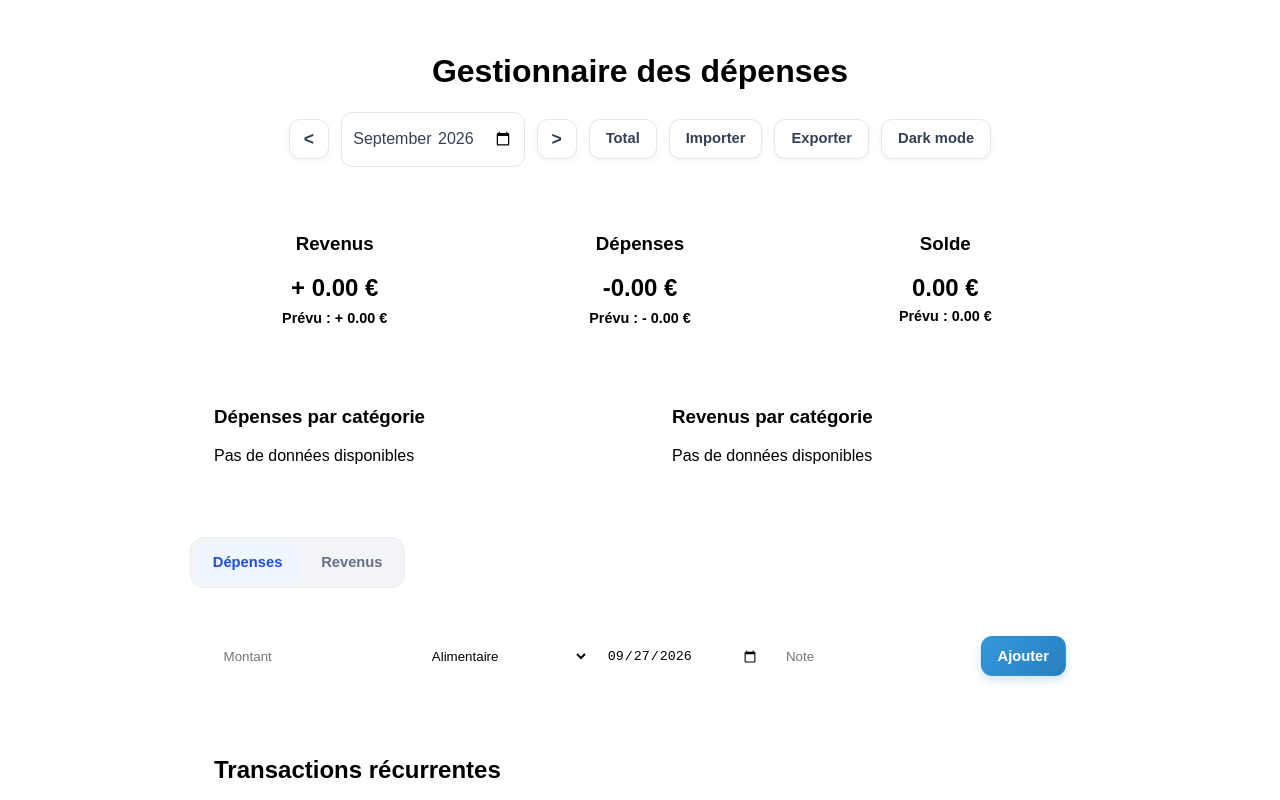
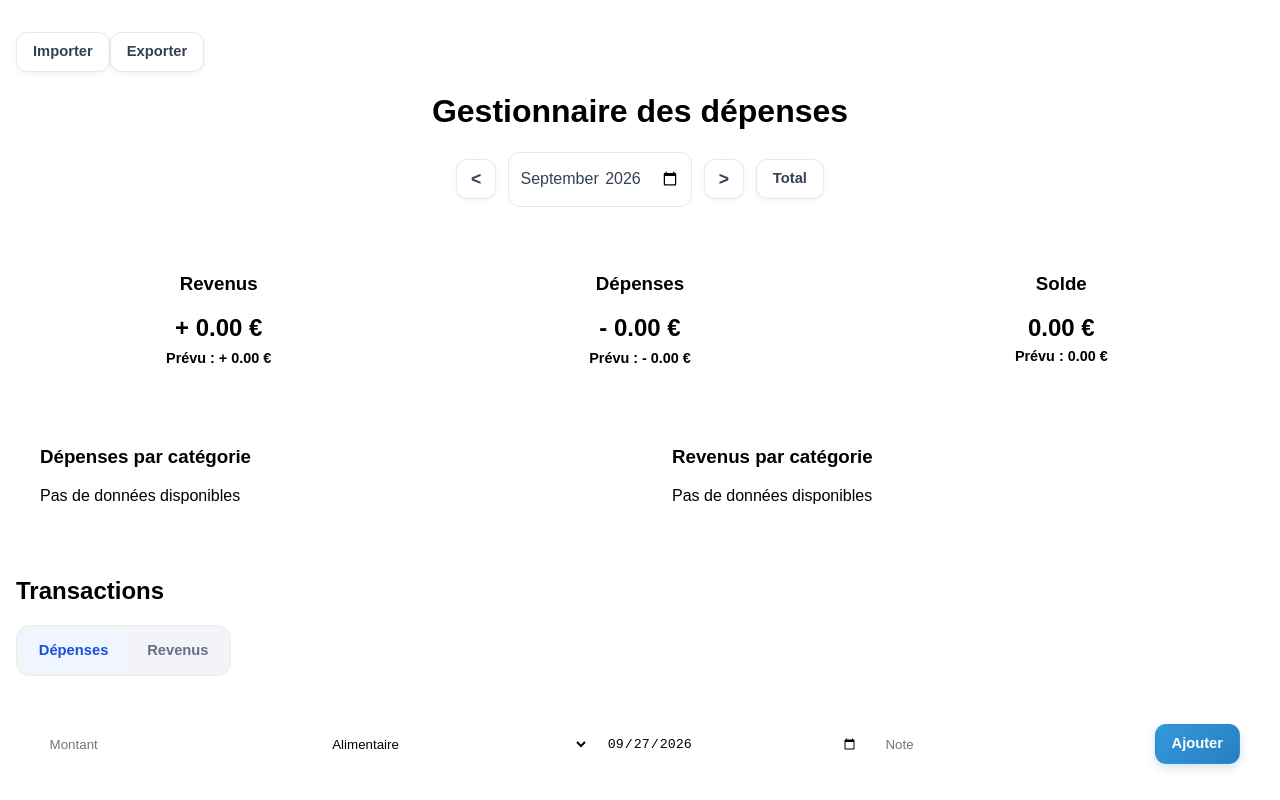
Before and after one commit to BlueDax/projects, a React (Create React App) app in the folder tracker-finance/: page / in a window 1280 px wide. Shown: the top 800 px of the page. Built offline with nearby package versions, Linux system fonts and the light colour scheme.

Commit message:
Refactor App component: remove theme management, enhance layout, and improve accessibility

```diff
--- a/tracker-finance/src/App.js
+++ b/tracker-finance/src/App.js
@@ -25,21 +25,11 @@ const CHART_COLORS = [
 ];
 
 const RECURRING_STORAGE_KEY = "myFinanceRecurring";
-const THEME_STORAGE_KEY = "myFinanceTheme";
 const FREQUENCY_LABELS = {
   weekly: "Hebdomadaire",
   monthly: "Mensuel",
   yearly: "Annuel",
 };
-
-function getInitialTheme() {
-  const savedTheme = localStorage.getItem(THEME_STORAGE_KEY);
-  if (savedTheme === "light" || savedTheme === "dark") return savedTheme;
-
-  return window.matchMedia?.("(prefers-color-scheme: dark)").matches
-    ? "dark"
-    : "light";
-}
 
 function getLocalDateValue(date = new Date()) {
   const year = date.getFullYear();
@@ -193,7 +183,7 @@ function CategoryPieChart({ title, label, data, total }) {
 // Simple inline styles for brevity
 const styles = {
   container: {
-    maxWidth: "900px",
+    maxWidth: "1400px",
     margin: "0 auto",
     padding: "2rem 1rem",
     fontFamily: 'sans-serif',
@@ -347,7 +337,6 @@ const styles = {
 };
 
 function App() {
-  const [theme, setTheme] = useState(getInitialTheme);
   // Load from LocalStorage on init
   const [transactions, setTransactions] = useState(() => {
     const saved = localStorage.getItem("myFinanceData");
@@ -395,14 +384,6 @@ function App() {
     direction: "desc",
   });
   const importInputRef = useRef(null);
-
-  const toggleTheme = () => {
-    setTheme((currentTheme) => {
-      const nextTheme = currentTheme === "dark" ? "light" : "dark";
-      localStorage.setItem(THEME_STORAGE_KEY, nextTheme);
-      return nextTheme;
-    });
-  };
 
   const changeMonth = (month) => {
     setSelectedMonth(month);
@@ -725,10 +706,37 @@ function App() {
     });
 
   return (
-    <div className="app-theme" data-theme={theme}>
+    <div className="app-theme">
       <div className="app-shell" style={styles.container}>
+        <div className="data-management-controls">
+          <button
+            type="button"
+            className="button button--period"
+            onClick={() => importInputRef.current?.click()}
+          >
+            Importer
+          </button>
+          <input
+            ref={importInputRef}
+            type="file"
+            accept="application/json,.json"
+            aria-label="Import finance backup"
+            onChange={importData}
+            hidden
+          />
+          <button
+            type="button"
+            className="button button--period"
+            onClick={exportData}
+          >
+            Exporter
+          </button>
+        </div>
         <h1 align="center">Gestionnaire des dépenses</h1>
 
+      <div className="dashboard-layout">
+        <aside className="dashboard-sidebar" aria-label="Summary and controls">
+      <div className="sidebar-heading-spacer" aria-hidden="true" />
       <div
         className="periodControls"
         style={styles.periodControls}
@@ -777,41 +785,10 @@ function App() {
             Mois en cours
           </button>
         )}
-        <button
-          type="button"
-          className="button button--period"
-          onClick={() => importInputRef.current?.click()}
-        >
-          Importer
-        </button>
-        <input
-          ref={importInputRef}
-          type="file"
-          accept="application/json,.json"
-          aria-label="Import finance backup"
-          onChange={importData}
-          hidden
-        />
-        <button
-          type="button"
-          className="button button--period"
-          onClick={exportData}
-        >
-          Exporter
-        </button>
-        <button
-          type="button"
-          className="button button--period theme-toggle"
-          aria-label="Dark mode"
-          aria-pressed={theme === "dark"}
-          onClick={toggleTheme}
-        >
-          Dark mode
-        </button>
       </div>
 
       {/* Dashboard */}
-      <div style={styles.dashboard}>
+      <div className="summary-cards" style={styles.dashboard}>
         <div style={styles.card}>
           <h3>Revenus</h3>
           <div
@@ -828,7 +805,7 @@ function App() {
           <div
             style={{ color: "var(--expense)", fontSize: "1.5rem", fontWeight: "bold" }}
           >
-            -{totals.exp.toFixed(2)} €
+            - {totals.exp.toFixed(2)} €
           </div>
           <div style={styles.predictedTotal}>
             Prévu : - {(totals.exp + predictedTotals.exp).toFixed(2)} €
@@ -858,7 +835,7 @@ function App() {
         </div>
       </div>
 
-      <div style={styles.charts}>
+      <div className="summary-charts" style={styles.charts}>
         <CategoryPieChart
           title="Dépenses par catégorie"
           label="Expense"
@@ -872,6 +849,11 @@ function App() {
           total={totals.inc}
         />
       </div>
+
+        </aside>
+
+        <main className="transactions-panel">
+      <h2 className="transactions-heading">Transactions</h2>
 
       {/* Tabs */}
       <div className="tabs">
@@ -1227,6 +1209,7 @@ function App() {
       )}
 
       {/* List */}
+      <div className="transaction-table-wrap">
       <table style={styles.table}>
         <thead>
           <tr>
@@ -1368,6 +1351,9 @@ function App() {
         </tbody>
         </table>
       </div>
+        </main>
+      </div>
+      </div>
     </div>
   );
 }
```
